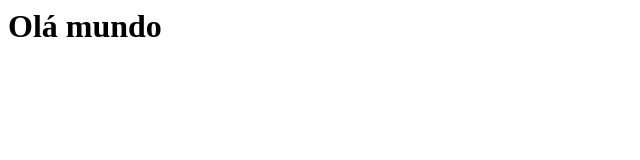
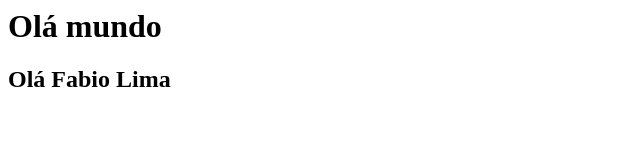
Before and after one commit to FABIO3750/curso_git_udemy, a plain HTML site: page index.html in a window 1280 px wide. Shown: the whole page, without its empty margins (0-640 px from the left). Drawn offline with Linux system fonts and the light colour scheme.

Commit message:
colocando H2 na home

```diff
--- a/index.html
+++ b/index.html
@@ -1 +1,2 @@
 <h1>Olá mundo</h1>
+<h2>Olá Fabio Lima</h2>
```
